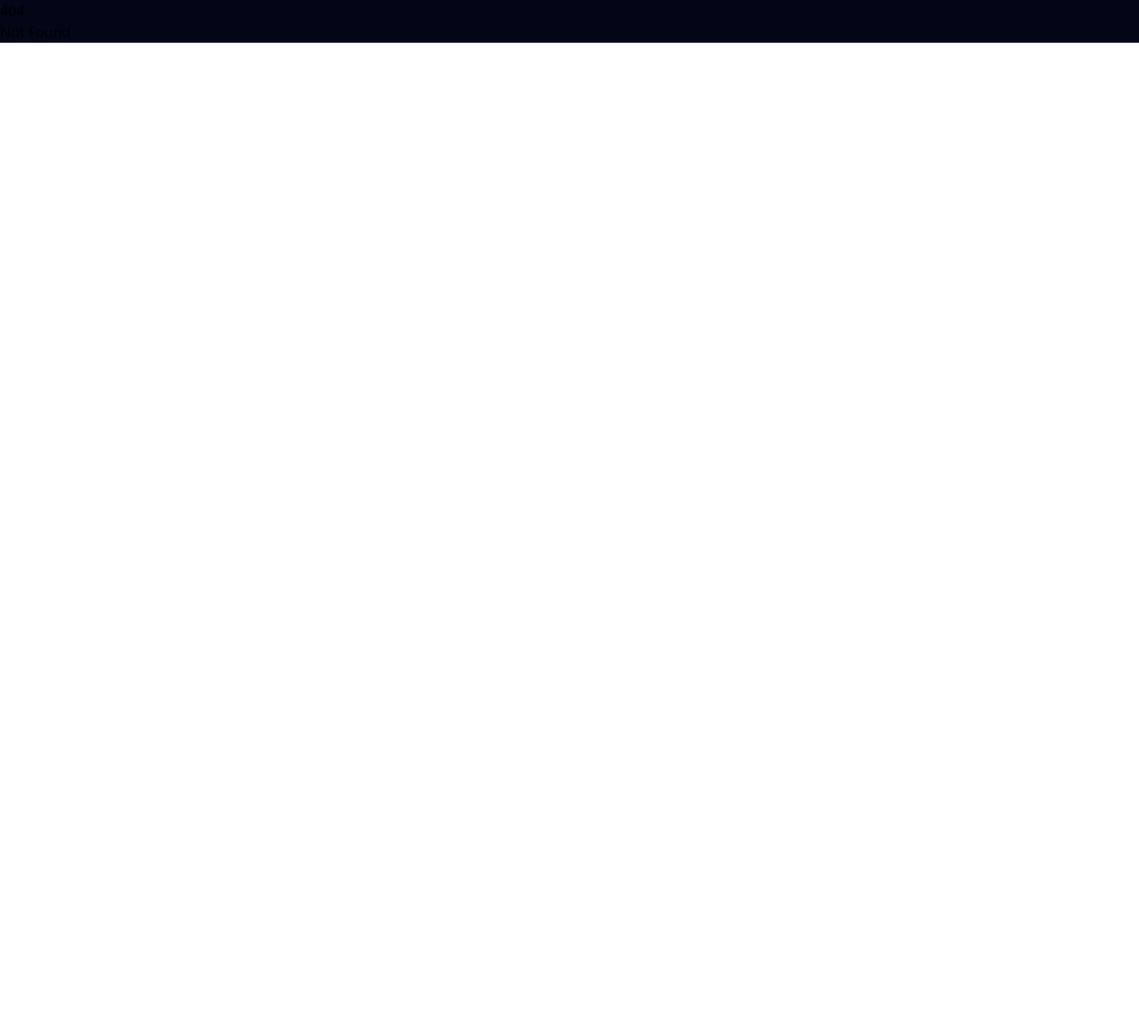
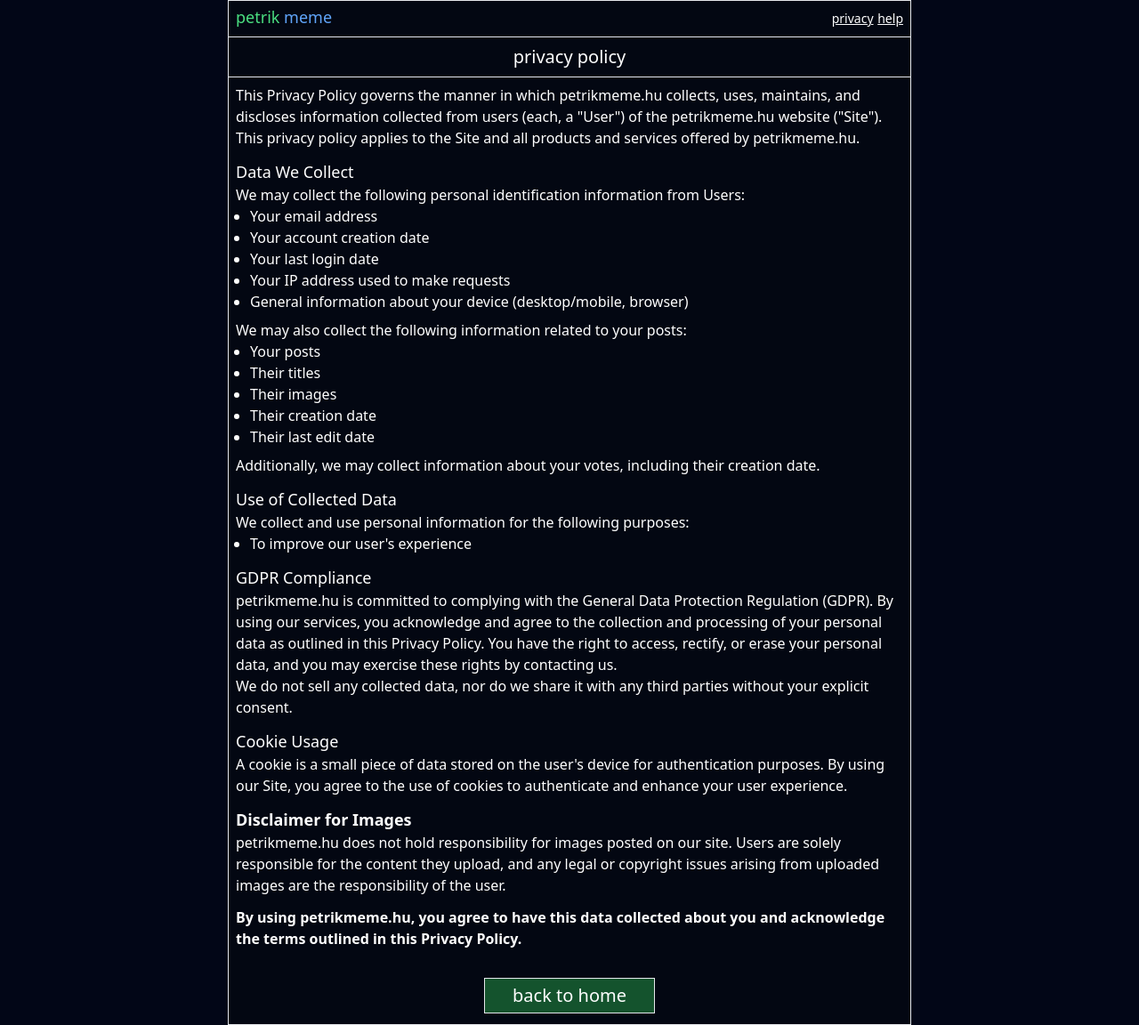
Before and after one commit to vinnie0612/electricboogaloo, a SvelteKit app: page /privacy in a window 1280 px wide. Before the commit this address had no page. Shown: the whole page at 89% size. Before the commit the page ends 800 px from the top, so only its background shows below. Built offline with nearby package versions, Linux system fonts and the light colour scheme.

Commit message:
whole lotta priv

```diff
--- a/src/lib/component/nav/Title.svelte
+++ b/src/lib/component/nav/Title.svelte
@@ -10,6 +10,16 @@
   >
     <span class="text-green-400">petrik</span>
     <span class="text-blue-400">meme</span>
+    <div /></button
+  >
+  <div>
+    <button
+      class="text-sm underline"
+      on:click={() => {
+        goto('/privacy');
+      }}
+    >
+      privacy
     </button>
     <button
       class="text-sm underline"
@@ -20,3 +30,4 @@
       help
     </button>
   </div>
+</div>
--- /dev/null
+++ b/src/routes/privacy/+page.svelte
@@ -0,0 +1,92 @@
+<script>
+  import { goto } from '$app/navigation';
+  import Title from '$lib/component/nav/Title.svelte';
+</script>
+
+<head>
+  <title>PetrikMeme | Tutorial</title>
+</head>
+
+<main class="bg-gray-950 flex flex-row pt-1 min-h-screen text-white max-w-3xl mx-auto md:border">
+  <div class="flex flex-col w-full">
+    <Title />
+    <hr class="my-2" />
+    <h1 class="text-center text-xl">privacy policy</h1>
+    <hr class="my-2" />
+    <div class="flex flex-col w-full justify-between">
+      <div class="mx-2">
+        <p>
+          This Privacy Policy governs the manner in which petrikmeme.hu collects, uses, maintains,
+          and discloses information collected from users (each, a "User") of the petrikmeme.hu
+          website ("Site"). This privacy policy applies to the Site and all products and services
+          offered by petrikmeme.hu.
+        </p>
+
+        <h3 class="text-lg mt-3">Data We Collect</h3>
+        <p>We may collect the following personal identification information from Users:</p>
+        <ul class="list-disc ml-4">
+          <li>Your email address</li>
+          <li>Your account creation date</li>
+          <li>Your last login date</li>
+          <li>Your IP address used to make requests</li>
+          <li>General information about your device (desktop/mobile, browser)</li>
+        </ul>
+        <p class="mt-2">We may also collect the following information related to your posts:</p>
+        <ul class="list-disc ml-4">
+          <li>Your posts</li>
+          <li>Their titles</li>
+          <li>Their images</li>
+          <li>Their creation date</li>
+          <li>Their last edit date</li>
+        </ul>
+        <p class="mt-2">
+          Additionally, we may collect information about your votes, including their creation date.
+        </p>
+
+        <h3 class="text-lg mt-3">Use of Collected Data</h3>
+        <p>We collect and use personal information for the following purposes:</p>
+        <ul class="list-disc ml-4">
+          <li>To improve our user's experience</li>
+        </ul>
+
+        <h3 class="text-lg mt-3">GDPR Compliance</h3>
+        <p>
+          petrikmeme.hu is committed to complying with the General Data Protection Regulation
+          (GDPR). By using our services, you acknowledge and agree to the collection and processing
+          of your personal data as outlined in this Privacy Policy. You have the right to access,
+          rectify, or erase your personal data, and you may exercise these rights by contacting us.
+        </p>
+
+        <p>
+          We do not sell any collected data, nor do we share it with any third parties without your
+          explicit consent.
+        </p>
+
+        <h3 class="text-lg mt-3">Cookie Usage</h3>
+        <p>
+          A cookie is a small piece of data stored on the user's device for authentication purposes.
+          By using our Site, you agree to the use of cookies to authenticate and enhance your user
+          experience.
+        </p>
+
+        <h3 class="text-lg font-bold mt-3">Disclaimer for Images</h3>
+        <p>
+          petrikmeme.hu does not hold responsibility for images posted on our site. Users are solely
+          responsible for the content they upload, and any legal or copyright issues arising from
+          uploaded images are the responsibility of the user.
+        </p>
+
+        <p class="font-bold mt-3">
+          By using petrikmeme.hu, you agree to have this data collected about you and acknowledge
+          the terms outlined in this Privacy Policy.
+        </p>
+      </div>
+      <button
+        class="text-center border p-1 mt-8 text-xl h-10 bg-green-900 md:w-48 md:mx-auto mb-3"
+        on:click={() => {
+          goto('/');
+        }}>back to home</button
+      >
+    </div>
+  </div>
+</main>
--- a/src/routes/tutorial/+page.svelte
+++ b/src/routes/tutorial/+page.svelte
@@ -62,24 +62,6 @@
           with the post's share link and the reason why you think it should be removed.
         </p>
       </div>
-      <div class="mx-2">
-        <hr class="my-2" />
-        <h2 class="text-xl">Privacy policy</h2>
-        <p>what data we store</p>
-        <ul>
-          <li>
-            your email, your account creation date, your last login date, your IP used to make
-            requests
-          </li>
-          <li>your posts, their titles, their images, their creation date, their last edit date</li>
-          <li>your votes, their creation date</li>
-        </ul>
-        <p>we also use a cookie to authenticate you</p>
-        <p>we do not sell any data, nor do we share it with any third parties</p>
-        <p class="font-bold">
-          by using petrikmeme.hu, your agree to have this data collected about you.
-        </p>
-      </div>
       <button
         class="text-center border p-1 mt-8 text-xl h-10 bg-green-900 md:w-48 md:mx-auto mb-3"
         on:click={() => {
```
Lines whose indentation alone changed are shown as unchanged.
